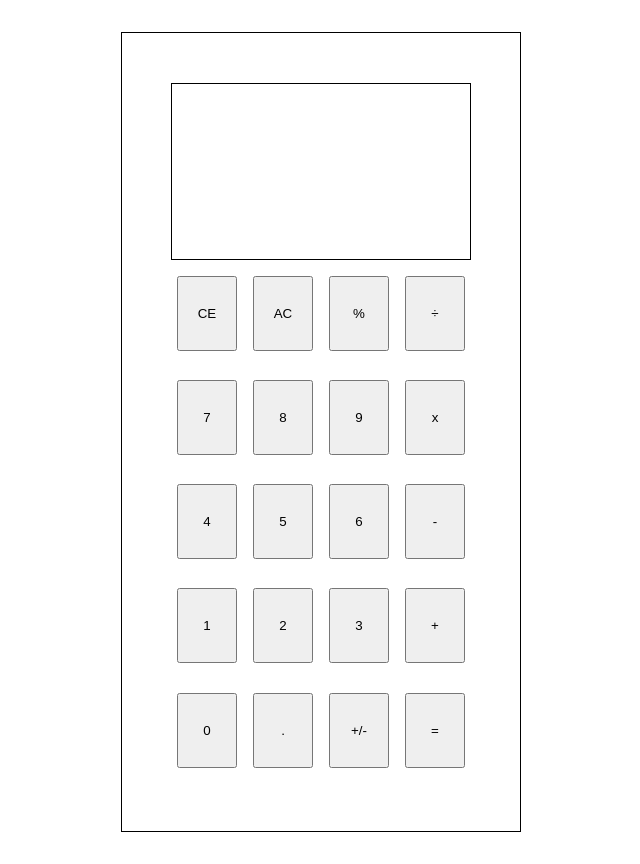
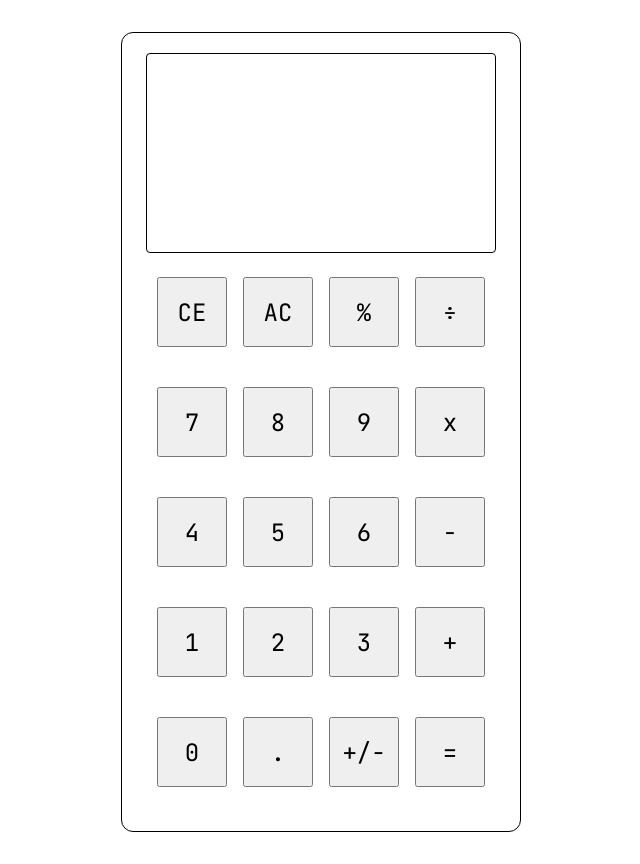
Before and after one commit to sen-oy/calculator-js, a plain HTML site: page index.html in a window 1280 px wide. Shown: the whole page, without its empty margins (319-959 px from the left). Drawn offline with Linux system fonts and the light colour scheme.

Commit message:
Add style declarations to change the fonts and font sizes of the button and display text.

```diff
--- a/style.css
+++ b/style.css
@@ -1,3 +1,6 @@
+@import url('https://fonts.googleapis.com/css2?family=Inter:ital,opsz,wght@0,14..32,100..900;1,14..32,100..900&display=swap');
+@import url('https://fonts.googleapis.com/css2?family=Inter:ital,opsz,wght@0,14..32,100..900;1,14..32,100..900&family=JetBrains+Mono:ital,wght@0,100..800;1,100..800&display=swap');
+
 * {
     margin: 0px;
     padding: 0px;
@@ -17,35 +20,59 @@ body {
     align-items: center;
     width: 400px;
     height: 800px;
-    padding: 50px;
+    padding: 20px;
     border-style: solid;
     border-width: thin;
     margin: 2rem;
+    border-radius: 0.75rem;
 }
 
 #calculator-display {
     display: flex;
     flex-direction: column;
-    width: 300px;
+    width: 350px;
     padding: 25px;
     height: 200px;
     justify-content: center;
     align-items: center;
     border-style: solid;
     border-width: thin;
-    margin-bottom: 1rem;
+    border-radius: 0.25rem;
+    font-family: 'Inter', 'Roboto', sans-serif;
+    font-size: 2rem;
+}
+
+.calculator-sub-display {
+    width: 350px;
+    height: 100px;
+    padding: 1.5rem;
+}
+
+#calculator-upper-display {
+    text-align: start;
+}
+
+#calculator-main-display {
+    text-align: end;
 }
 
 #calculator-buttons {
     display: flex;
     flex-flow: row wrap;
-    width: 300px;
+    width: 350px;
     height: 600px;
     gap: 1rem;
     justify-content: center;
+    align-content: space-evenly;
+}
+
+#calculator-buttons button {
+    font-family: "JetBrains Mono", monospace;
+    font-size: 1.5rem;
+    text-align: center;
 }
 
 button {
-    width: 60px;
-    height: 75px;
+    width: 70px;
+    height: 70px;
 }
```
